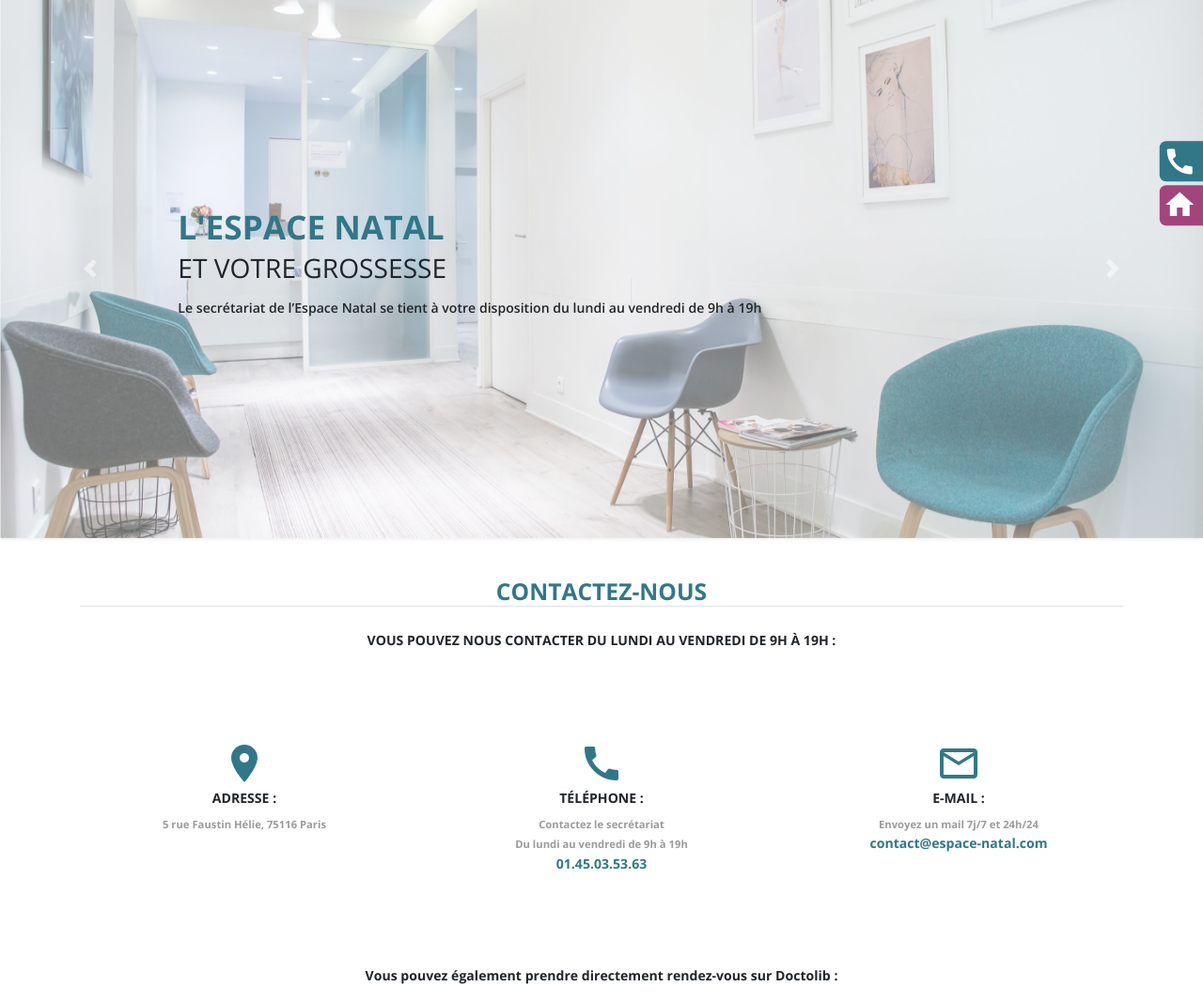
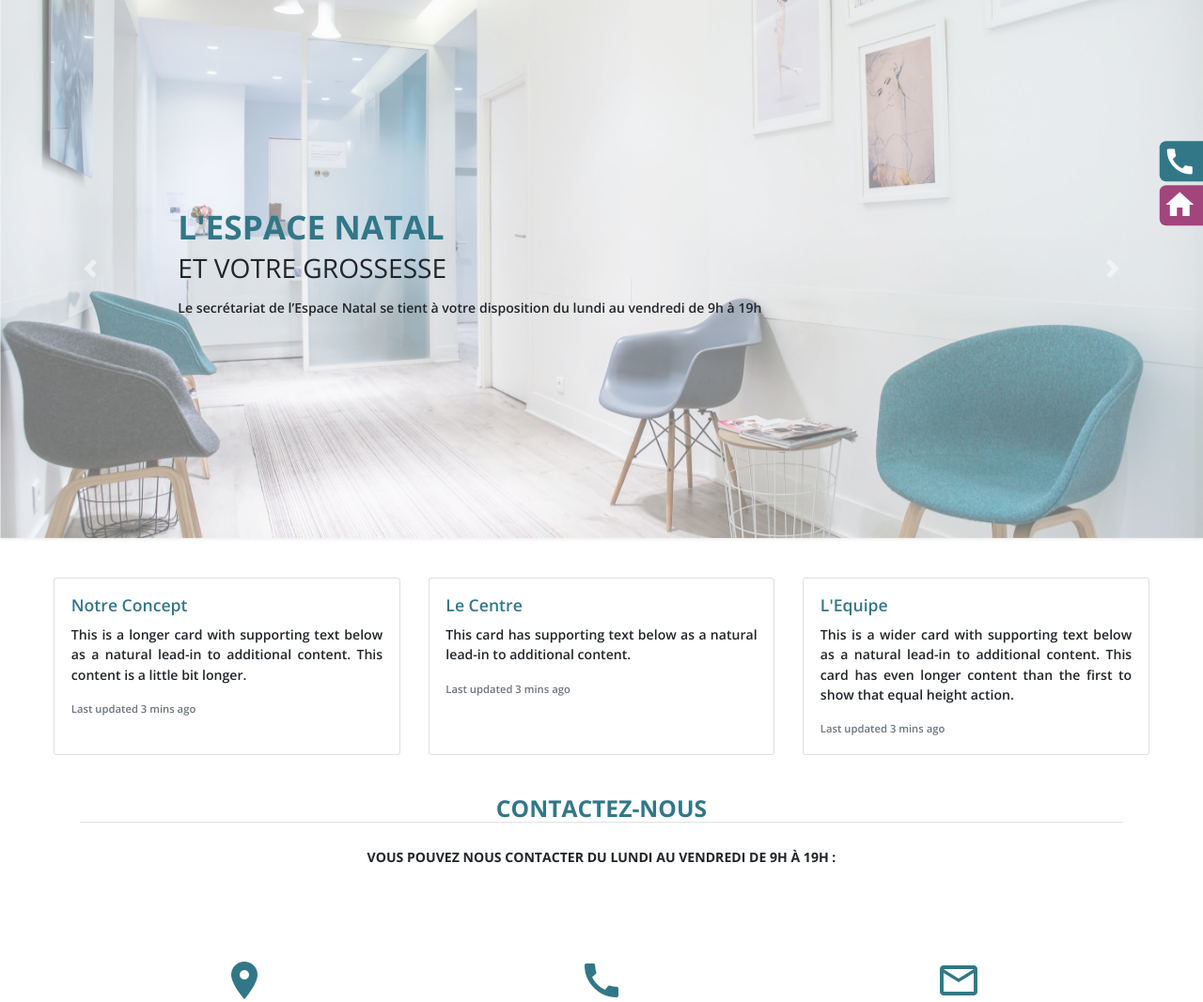
Before and after one commit to guillaumeMECE/espace-natal, a PHP site: page / in a window 1280 px wide. Shown: the part 205-1272 px from the top of the page at 94% size. Run offline with PHP 8.4, Linux system fonts and the light colour scheme; some libraries are stand-ins or nearby versions.

Commit message:
add equipe.html

```diff
--- a/index.php
+++ b/index.php
@@ -51,10 +51,11 @@
 
      </div>
   </div>
-
+<!-- EQUIPE -->
+<?php   include("views/equipe.html"); ?>
 <!-- CONTACT -->
 <?php include("views/contact.html"); ?>
-
+<!-- FOOTER -->
   <?php include("views/footer.html"); ?>
 
   <script type="text/javascript">
--- /dev/null
+++ b/views/equipe.html
@@ -0,0 +1,33 @@
+<div class="card-deck mt-5 mx-5">
+  <div class="card">
+    <!--img class="card-img-top" src="..." alt="Card image cap"-->
+    <div class="card-body">
+      <h5 class="card-title">Notre Concept</h5>
+      <p class="card-text">This is a longer card with supporting text below as a natural lead-in to additional content. This content is a little bit longer.</p>
+      <p class="card-text"><small class="text-muted">Last updated 3 mins ago</small></p>
+    </div>
+  </div>
+  <div class="card">
+    <!--img class="card-img-top" src="..." alt="Card image cap"-->
+    <div class="card-body">
+      <h5 class="card-title">Le Centre</h5>
+      <p class="card-text">This card has supporting text below as a natural lead-in to additional content.</p>
+      <p class="card-text"><small class="text-muted">Last updated 3 mins ago</small></p>
+    </div>
+  </div>
+  <div class="card">
+    <!--img class="card-img-top" src="..." alt="Card image cap"-->
+    <div class="card-body">
+      <h5 class="card-title">L'Equipe</h5>
+      <p class="card-text">This is a wider card with supporting text below as a natural lead-in to additional content. This card has even longer content than the first to show that equal height action.</p>
+      <p class="card-text"><small class="text-muted">Last updated 3 mins ago</small></p>
+    </div>
+  </div>
+</div>
+<script type="text/javascript">
+   //add shadow hover
+   $('.card').hover(
+       function(){ $(this).addClass('shadow') },
+       function(){ $(this).removeClass('shadow') }
+)
+</script>
```
Also changed, not shown: src/Benzakine.jpg (added).
